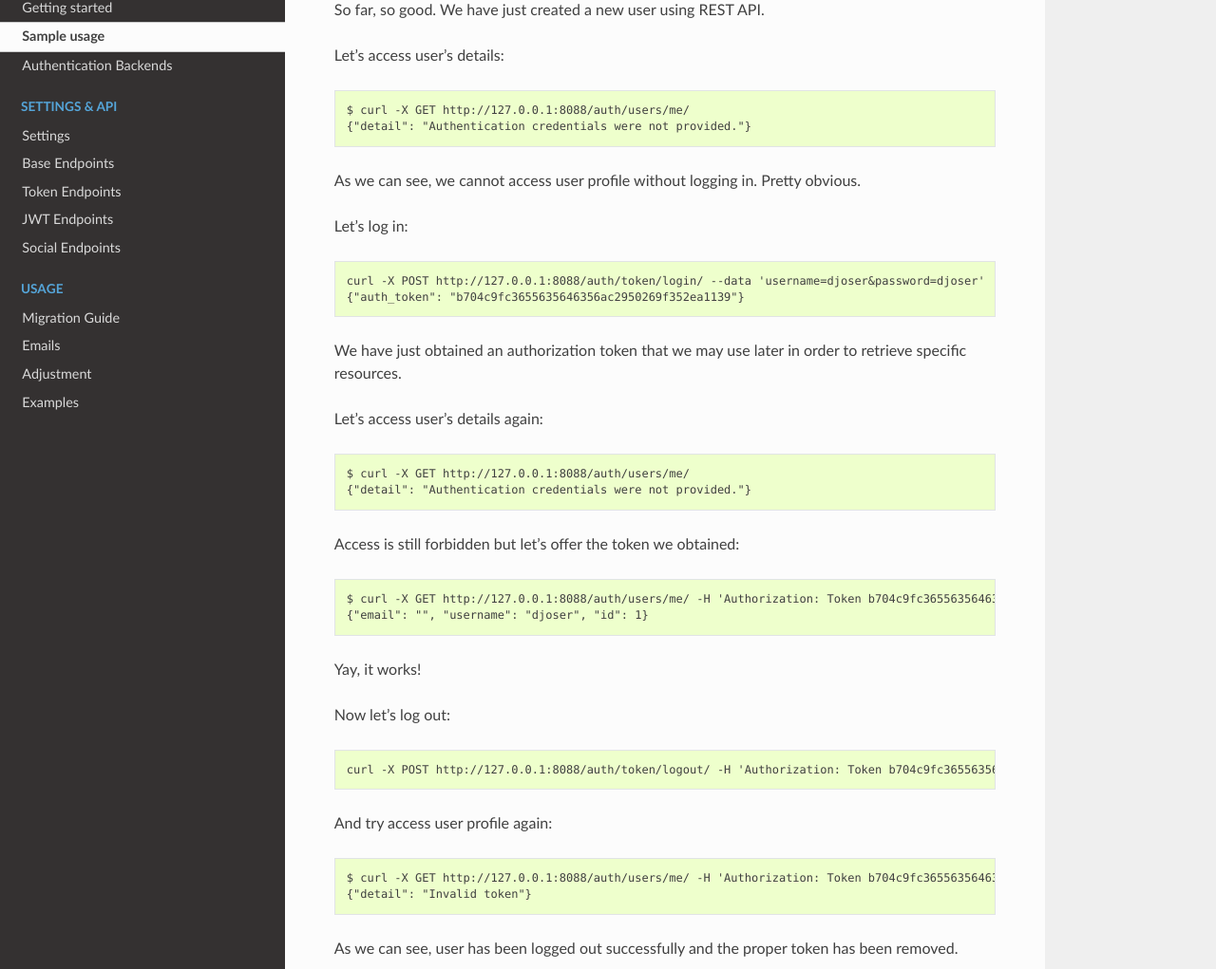
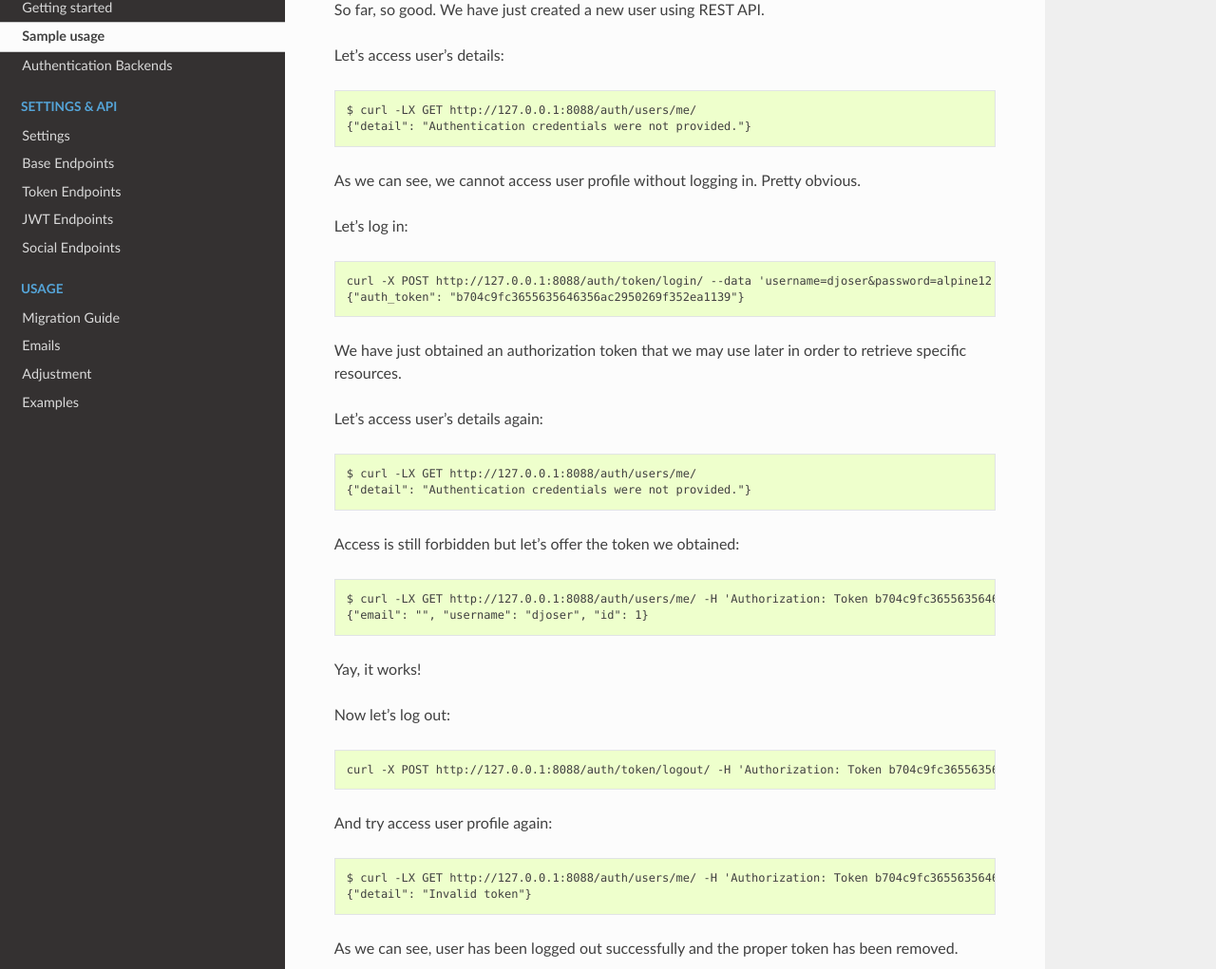
Before and after one commit to sunscrapers/djoser, a Sphinx documentation site: the page built from docs/source/sample_usage.rst, in a window 1280 px wide and 1400 px high, scrolled down 535 px. Shown: the part 199-1220 px from the top of the window at 95% size. Built offline with Sphinx 7.4.7 and the Read the Docs theme 2.0.0, drawn with Linux system fonts in a browser that asks for light colours.

Commit message:
Add -L flag to curl to follow redirects
- update password in login example

```diff
--- a/docs/source/sample_usage.rst
+++ b/docs/source/sample_usage.rst
@@ -37,7 +37,7 @@ Let's access user's details:
 
 .. code-block:: text
 
-    $ curl -X GET http://127.0.0.1:8088/auth/users/me/
+    $ curl -LX GET http://127.0.0.1:8088/auth/users/me/
     {"detail": "Authentication credentials were not provided."}
 
 As we can see, we cannot access user profile without logging in. Pretty obvious.
@@ -46,7 +46,7 @@ Let's log in:
 
 .. code-block:: text
 
-    curl -X POST http://127.0.0.1:8088/auth/token/login/ --data 'username=djoser&password=djoser'
+    curl -X POST http://127.0.0.1:8088/auth/token/login/ --data 'username=djoser&password=alpine12'
     {"auth_token": "b704c9fc3655635646356ac2950269f352ea1139"}
 
 We have just obtained an authorization token that we may use later in order to retrieve specific resources.
@@ -55,14 +55,14 @@ Let's access user's details again:
 
 .. code-block:: text
 
-    $ curl -X GET http://127.0.0.1:8088/auth/users/me/
+    $ curl -LX GET http://127.0.0.1:8088/auth/users/me/
     {"detail": "Authentication credentials were not provided."}
 
 Access is still forbidden but let's offer the token we obtained:
 
 .. code-block:: text
 
-    $ curl -X GET http://127.0.0.1:8088/auth/users/me/ -H 'Authorization: Token b704c9fc3655635646356ac2950269f352ea1139'
+    $ curl -LX GET http://127.0.0.1:8088/auth/users/me/ -H 'Authorization: Token b704c9fc3655635646356ac2950269f352ea1139'
     {"email": "", "username": "djoser", "id": 1}
 
 Yay, it works!
@@ -77,7 +77,7 @@ And try access user profile again:
 
 .. code-block:: text
 
-    $ curl -X GET http://127.0.0.1:8088/auth/users/me/ -H 'Authorization: Token b704c9fc3655635646356ac2950269f352ea1139'
+    $ curl -LX GET http://127.0.0.1:8088/auth/users/me/ -H 'Authorization: Token b704c9fc3655635646356ac2950269f352ea1139'
     {"detail": "Invalid token"}
 
 As we can see, user has been logged out successfully and the proper token has been removed.
```
